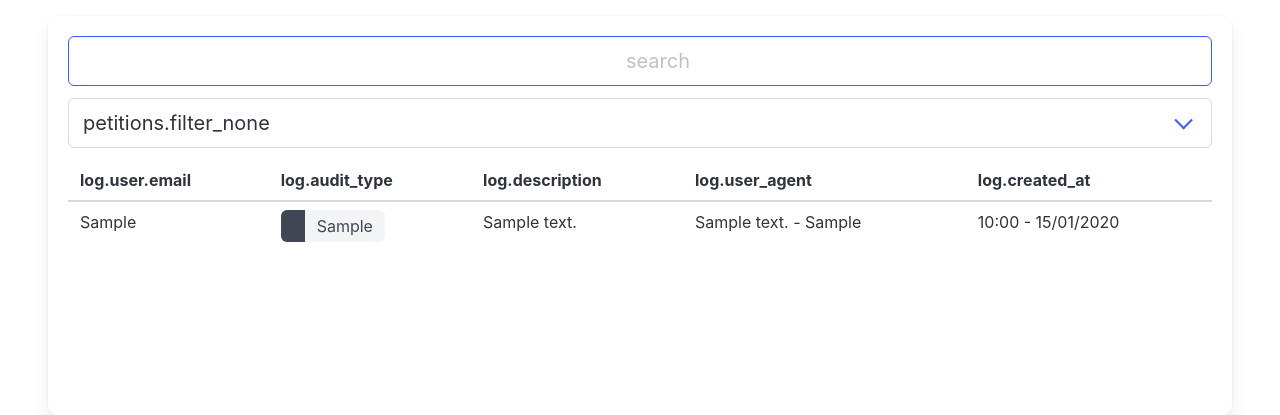
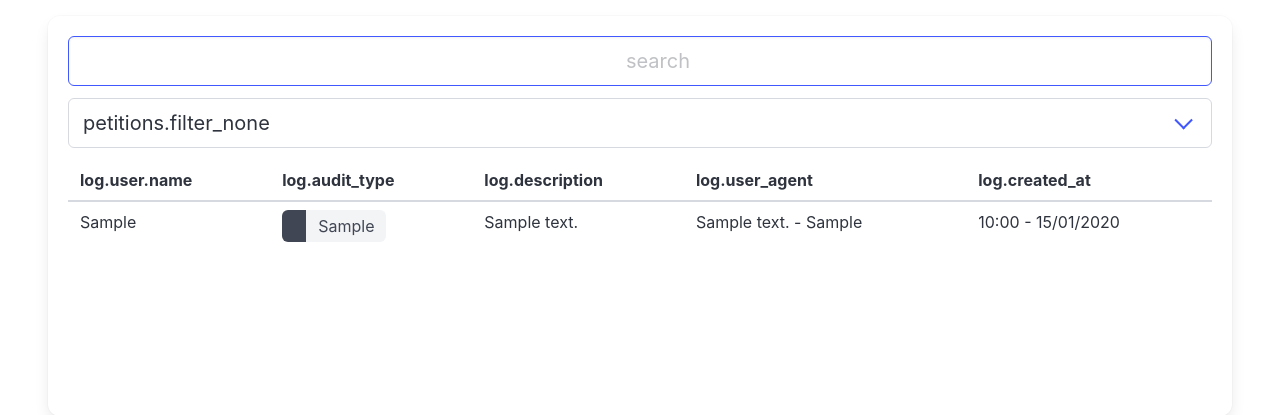
Before and after one commit to DA-ETSIAE/PrestaDA, a Django app: template templates/audit.html in a window 1280 px wide. Shown: the part 56-471 px from the top of the page. Run offline with Django 5.2, Linux system fonts and the light colour scheme; the template is opened without the code that fills it: most values are stand-ins (such as "Sample title", 1, 10 or a date in 2020); parts of the project's set-up code (start-up, migrations or seed data) failed here and were passed over; some libraries are stand-ins or nearby versions.

Commit message:
Update table header to display user name instead of email

```diff
--- a/templates/audit.html
+++ b/templates/audit.html
@@ -41,7 +41,7 @@
                   <table class="table is-striped is-hoverable is-fullwidth" style="vertical-align: center;">
         <thead>
             <tr>
-                <th>{% trans 'log.user.email' %}</th>
+                <th>{% trans 'log.user.name' %}</th>
                 <th>{% trans 'log.audit_type' %}</th>
                 <th>{% trans 'log.description' %}</th>
                 <th>{% trans 'log.user_agent' %}</th>
```
